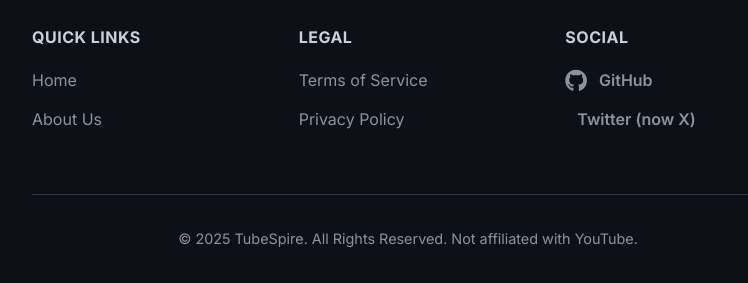
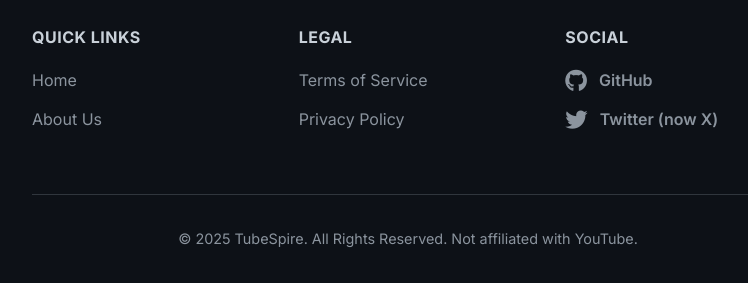
Before and after one commit to KartikeyaPandey313/TubeSpirev1.1, a Flask app: page / in a window 1280 px wide. Shown: the part 3623-3906 px from the top of the page, without its empty margins (232-980 px from the left). Run offline with Flask 2, Linux system fonts and the light colour scheme.

Commit message:
Update footer.html

```diff
--- a/templates/footer.html
+++ b/templates/footer.html
@@ -33,7 +33,7 @@
               target="_blank"
               rel="noopener noreferrer"
               aria-label="X (formerly Twitter)"
-              ><i class="fab fa-x-twitter"></i> Twitter (now X)</a
+              ><i class="fab fa-twitter"></i> Twitter (now X)</a
             >
           </li>
         </ul>
```
